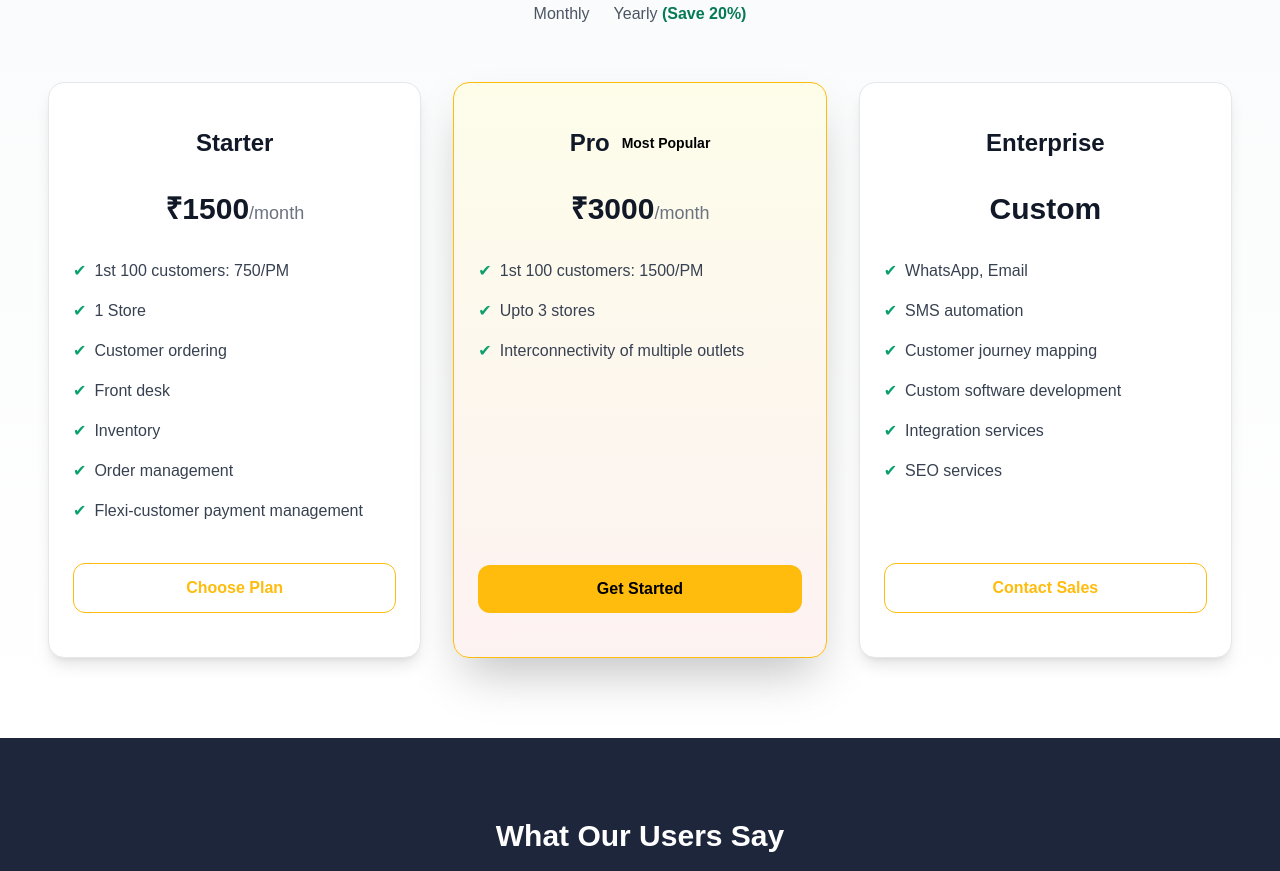
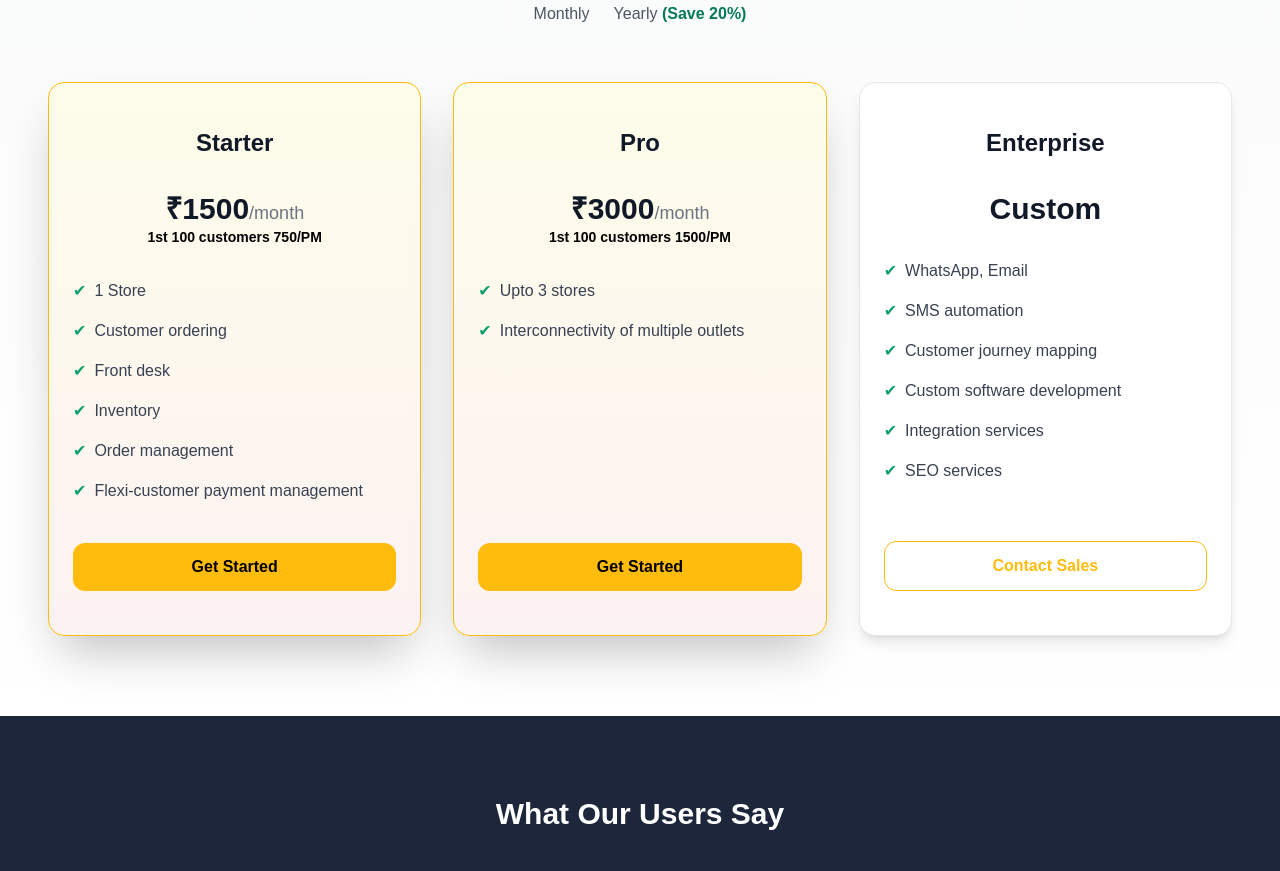
Before and after one commit to vivekinsonix/easyOpz, a Next.js app: page / in a window 1280 px wide. Shown: the part 2260-3131 px from the top of the page. Built offline with nearby package versions, Linux system fonts and the light colour scheme.

Commit message:
pricing page

```diff
--- a/app/components/price/PriceSection.tsx
+++ b/app/components/price/PriceSection.tsx
@@ -8,8 +8,8 @@ const plans = [
         name: "Starter",
         monthly: 1500,
         yearly: 14400,
+        note: "750/PM",
         features: [
-            "1st 100 customers: 750/PM",
             "1 Store",
             "Customer ordering",
             "Front desk",
@@ -17,14 +17,14 @@ const plans = [
             "Order management",
             "Flexi-customer payment management",
         ],
-        highlighted: false,
+        highlighted: true,
     },
     {
         name: "Pro",
         monthly: 3000,
         yearly: 28800,
+        note: "1500/PM",
         features: [
-            "1st 100 customers: 1500/PM",
             "Upto 3 stores",
             "Interconnectivity of multiple outlets ",
         ],
@@ -50,7 +50,7 @@ export default function PriceSection() {
     const [yearly, setYearly] = useState(false);
 
     return (
-        <section className="bg-gradient-to-b from-gray-50 to-white dark:from-gray-900 dark:to-gray-950 py-20" id="pricing">
+        <section className="bg-gradient-to-b from-gray-50 to-white dark:from-gray-50 dark:to-white-50 py-20" id="pricing">
             <div className="max-w-screen-xl mx-auto px-6 lg:px-12 text-center">
                 {/* Heading */}
                 <h2 className="text-4xl font-extrabold tracking-tight text-gray-900 dark:text-white">
@@ -90,11 +90,7 @@ export default function PriceSection() {
                                         <h3 className="text-2xl font-semibold text-gray-900 dark:text-white">
                                             {plan.name}
                                         </h3>
-                                        {plan.highlighted && (
-                                            <Badge color="info" size="sm">
-                                                Most Popular
-                                            </Badge>
-                                        )}
+
                                     </div>
 
                                     {/* Price */}
@@ -110,6 +106,14 @@ export default function PriceSection() {
                                             </>
                                         )}
                                     </p>
+                                    {plan.highlighted && (
+                                        <div className="flex">
+                                            <Badge color="info" size="sm" className="m-auto">
+                                                1st 100 customers {plan.note}
+                                            </Badge>
+                                        </div>
+                                    )}
+
 
                                     {/* Features */}
                                     <ul className="mt-8 space-y-4 text-left text-gray-700 dark:text-gray-300">
@@ -125,10 +129,10 @@ export default function PriceSection() {
                                 <div className="mt-10">
                                     <button
                                         className={`w-full cursor-pointer rounded-xl px-5 py-3 font-semibold transition ${plan.name === "Enterprise"
-                                            ? "border-1 border-highlight text-highlight hover:bg-highlight hover:text-black dark:border-highlight dark:hover:text-black dark:text-black dark:hover:bg-highlight"
+                                            ? "border-1 border-highlight text-highlight hover:bg-highlight hover:text-black dark:border-highlight dark:hover:text-black dark:text-highlight dark:hover:bg-highlight"
                                             : plan.highlighted
-                                                ? "bg-highlight text-black hover:bg-highlight/80"
-                                                : "border-1 border-highlight text-highlight hover:bg-highlight hover:text-black dark:border-highlight dark:hover:text-black dark:text-black dark:hover:bg-highlight"
+                                                ? "bg-highlight text-black hover:bg-highlight/80 dark:border-highlight dark:hover:text-black dark:text-black dark:hover:bg-highlight/80"
+                                                : "border-1 border-highlight text-highlight hover:bg-highlight hover:text-black dark:border-highlight dark:hover:text-black dark:text-highlight dark:hover:bg-highlight"
                                             }`}
                                     >
                                         {plan.name === "Enterprise"
```
